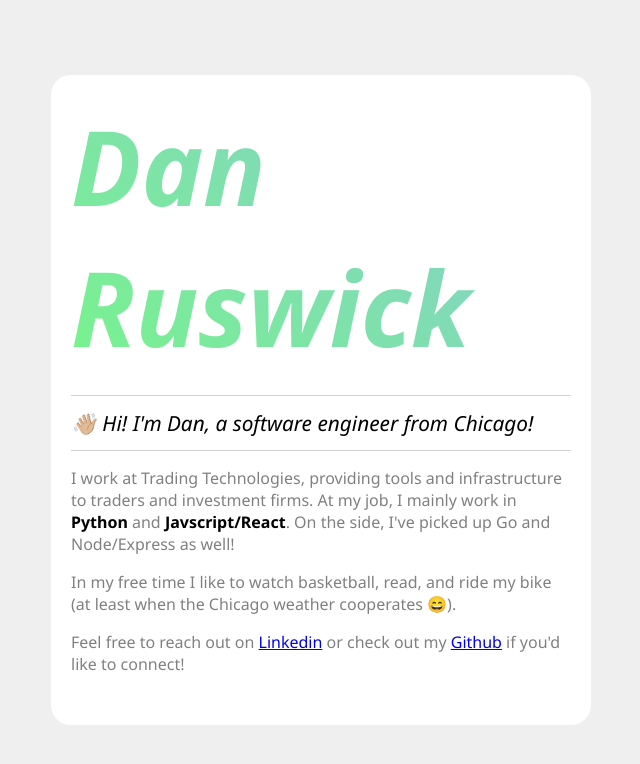
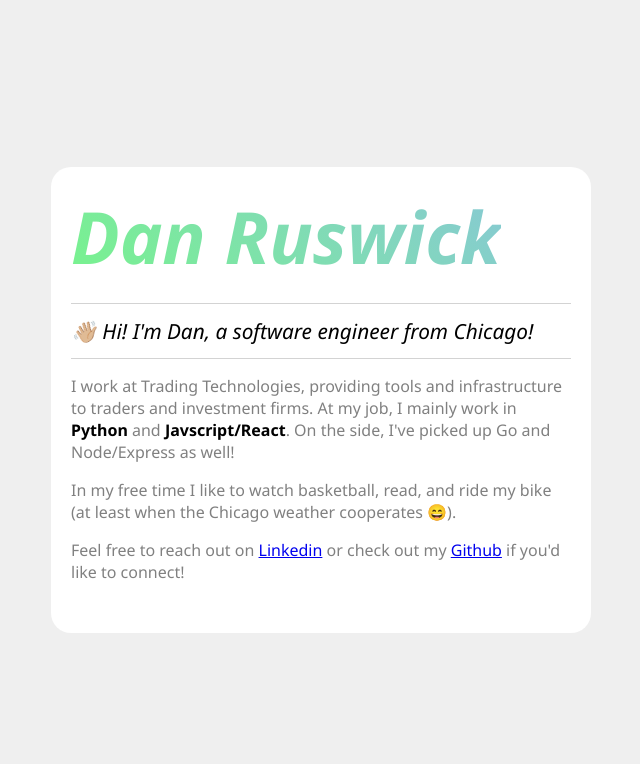
Before and after one commit to djru/djru.github.io, a React (Create React App) app: page / in a window 1280 px wide. Shown: the top 764 px of the page, without its empty margins (319-959 px from the left). Built offline with nearby package versions, Linux system fonts and the light colour scheme.

Commit message:
better sizing

```diff
--- a/src/styles.css
+++ b/src/styles.css
@@ -34,7 +34,7 @@ h1 {
   margin: 0;
   font-weight: bold;
   font-size: 3em;
-  font-size: clamp(1rem, 12vw, 6.5rem);
+  font-size: clamp(1rem, 12vw, 4.5rem);
   font-style: italic;
   -webkit-background-clip: text;
   -moz-background-clip: text;
```
